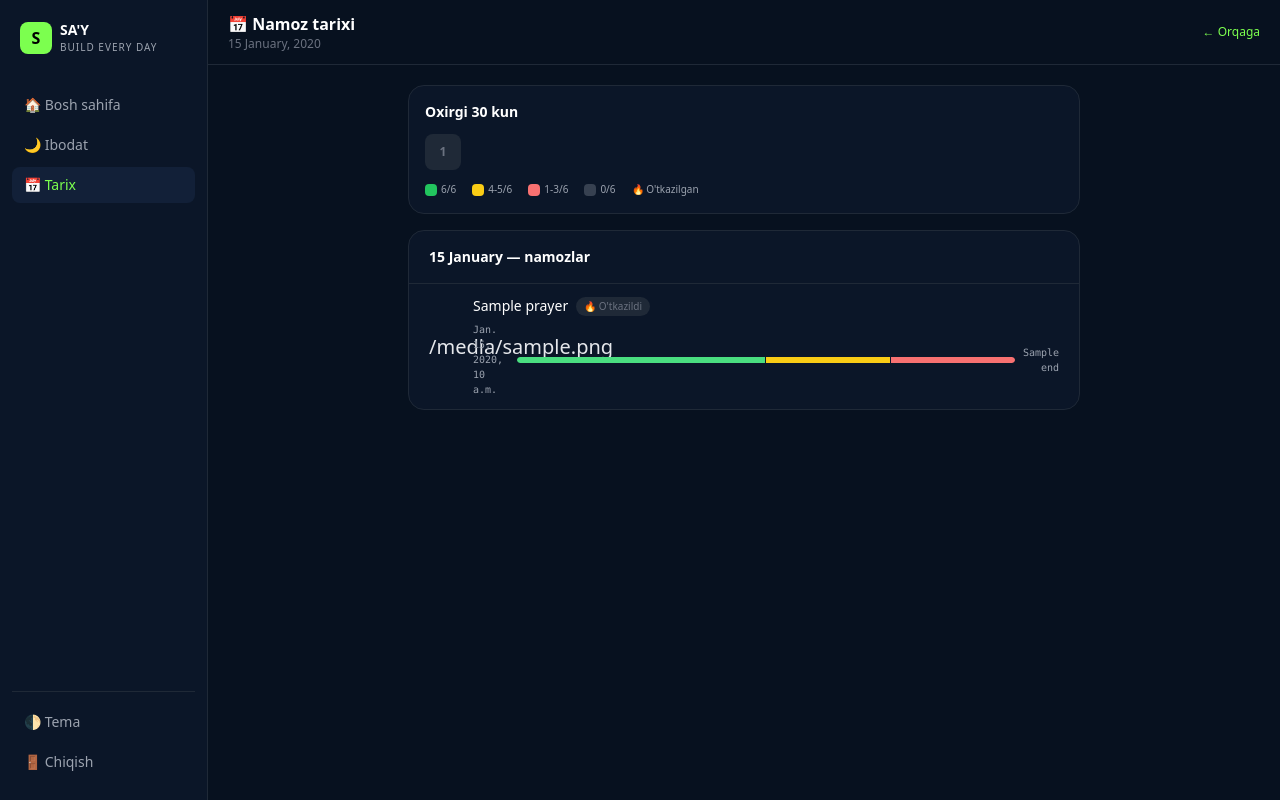
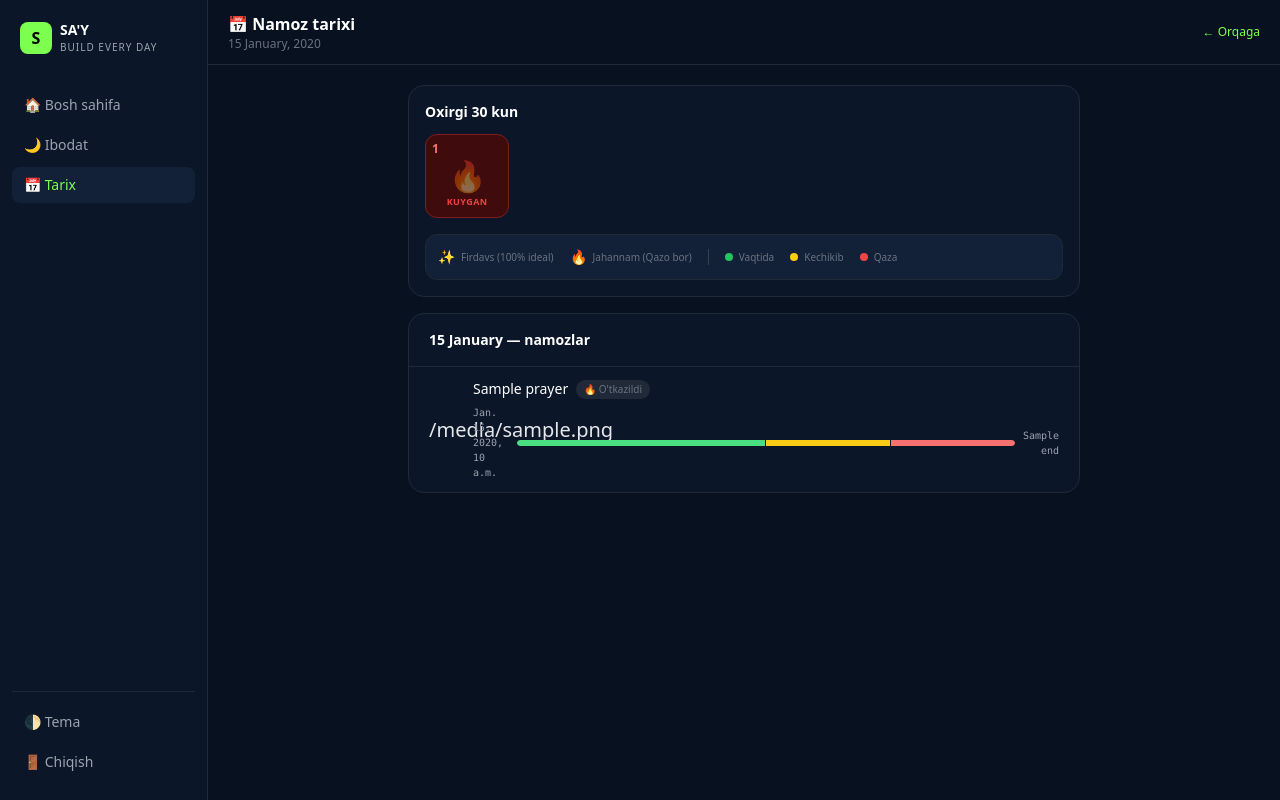
Before and after one commit to NazmiddinDeveloper/NazmIbadatProjectGrok, a Django app: template templates/ibodat/history.html in a window 1280 px wide. Run offline with Django 5.2, Linux system fonts and the light colour scheme; the template is opened without the code that fills it: most values are stand-ins (such as "Sample title", 1, 10 or a date in 2020); some libraries are stand-ins or nearby versions.

Commit message:
v1.2.0 Ibadat app more growed but do not full completed

```diff
--- a/dashboard/views.py
+++ b/dashboard/views.py
@@ -63,7 +63,8 @@ def home(request):
         'today':          today,
         'times_json':     times_json,
         'prayers_mini': prayers_mini,
-        'times_json':   times_json,
+        'next_prayer':    next_prayer,  # <--- MANA SHU QATORNI QO'SHING GEMINI 3.1PRO AISTUDIO
+
     }
     return render(request, 'dashboard/home.html', context)
 
--- a/templates/ibodat/history.html
+++ b/templates/ibodat/history.html
@@ -40,31 +40,94 @@
       <div class="max-w-2xl mx-auto space-y-4">
 
         <!-- 30 KUNLIK KALENDAR -->
+        <!-- 30 KUNLIK SUPER KALENDAR -->
         <div class="bg-white dark:bg-brand-surf rounded-2xl border border-gray-200 dark:border-gray-800 p-4">
           <h2 class="text-sm font-bold text-gray-900 dark:text-white mb-3">Oxirgi 30 kun</h2>
-          <div class="flex flex-wrap gap-1.5">
+
+          <div class="grid grid-cols-5 sm:grid-cols-7 gap-2">
             {% for day in calendar %}
             <a href="?date={{ day.date }}"
-              class="w-9 h-9 rounded-lg flex items-center justify-center text-xs font-bold transition relative
-              {% if day.selected %}ring-2 ring-green-500{% endif %}
-              {% if day.pct == 100 %}bg-green-500 text-white
-              {% elif day.pct >= 60 %}bg-yellow-400 text-white
-              {% elif day.pct > 0 %}bg-red-400 text-white
-              {% else %}bg-gray-100 dark:bg-gray-800 text-gray-500{% endif %}">
-              {{ day.day_num }}
-              {% if day.missed > 0 and day.pct < 100 %}
-              <span class="absolute -top-1 -right-1 text-[10px]">🔥</span>
-              {% endif %}
+               class="relative flex flex-col justify-between p-1.5 rounded-xl border transition-all aspect-square overflow-hidden
+               {% if day.selected %}ring-2 ring-green-500 scale-105 z-10{% endif %}
+               {% if day.status == 'ruined' %}
+                  bg-red-950/90 border-red-900
+               {% elif day.status == 'perfect' %}
+                  bg-gradient-to-br from-yellow-100 to-yellow-200 dark:from-yellow-900/40 dark:to-yellow-600/40 border-yellow-400 shadow-[0_0_15px_rgba(250,204,21,0.3)]
+               {% else %}
+                  {% if day.efficiency >= 80 %}bg-green-50 dark:bg-green-900/20 border-green-200 dark:border-green-800
+                  {% elif day.efficiency >= 50 %}bg-yellow-50 dark:bg-yellow-900/20 border-yellow-200 dark:border-yellow-800
+                  {% else %}bg-gray-50 dark:bg-brand-card border-gray-200 dark:border-gray-700{% endif %}
+               {% endif %}">
+
+               <!-- 🔥 Jahannam (Ruined) -->
+               {% if day.status == 'ruined' %}
+               <div class="absolute inset-0 flex items-center justify-center opacity-40 text-3xl">🔥</div>
+               <div class="relative z-10 flex justify-between w-full">
+                  <span class="text-xs font-bold text-red-400">{{ day.day_num }}</span>
+               </div>
+               <div class="relative z-10 text-center mt-auto">
+                  <span class="text-[9px] text-red-500 font-bold uppercase tracking-wider">Kuygan</span>
+               </div>
+
+               <!-- ✨ Firdavs (Perfect) -->
+               {% elif day.status == 'perfect' %}
+               <div class="absolute inset-0 flex items-center justify-center opacity-30 text-3xl">✨</div>
+               <div class="relative z-10 flex justify-between w-full">
+                  <span class="text-xs font-bold text-yellow-700 dark:text-yellow-400">{{ day.day_num }}</span>
+                  <span class="text-[10px]">🤲</span>
+               </div>
+               <div class="relative z-10 mt-auto">
+                  <div class="flex justify-between gap-0.5 mb-1">
+                     {% for dot in day.prayer_dots %}
+                     <div class="w-1.5 h-1.5 rounded-full bg-green-500 shadow-[0_0_5px_#22c55e]"></div>
+                     {% endfor %}
+                  </div>
+                  <div class="h-1 w-full bg-yellow-200 dark:bg-yellow-900/50 rounded-full overflow-hidden">
+                     <div class="h-full bg-yellow-500 rounded-full" style="width: 100%"></div>
+                  </div>
+               </div>
+
+               <!-- 📊 Normal -->
+               {% else %}
+               <div class="flex justify-between w-full">
+                  <span class="text-xs font-bold text-gray-700 dark:text-gray-300">{{ day.day_num }}</span>
+               </div>
+               <div class="mt-auto space-y-1.5">
+                  <!-- 5 ta namoz nuqtalari -->
+                  <div class="flex justify-between gap-0.5">
+                     {% for dot in day.prayer_dots %}
+                     <div class="w-1.5 h-1.5 rounded-full
+                        {% if dot == 'on_time' %}bg-green-500
+                        {% elif dot == 'late' %}bg-yellow-400
+                        {% elif dot == 'qaza' %}bg-red-500
+                        {% else %}bg-gray-300 dark:bg-gray-600{% endif %}">
+                     </div>
+                     {% endfor %}
+                  </div>
+                  <!-- Task progress bar -->
+                  <div class="h-1 w-full bg-gray-200 dark:bg-gray-700 rounded-full overflow-hidden">
+                     {% if day.total_tasks > 0 %}
+                     <div class="h-full rounded-full transition-all
+                        {% if day.task_pct >= 80 %}bg-green-500
+                        {% elif day.task_pct >= 50 %}bg-yellow-400
+                        {% else %}bg-red-500{% endif %}"
+                        style="width: {{ day.task_pct }}%"></div>
+                     {% endif %}
+                  </div>
+               </div>
+               {% endif %}
             </a>
             {% endfor %}
           </div>
-          <!-- Izoh -->
-          <div class="flex items-center gap-4 mt-3">
-            <span class="flex items-center gap-1 text-[10px] text-gray-400"><span class="w-3 h-3 rounded bg-green-500 inline-block"></span> 6/6</span>
-            <span class="flex items-center gap-1 text-[10px] text-gray-400"><span class="w-3 h-3 rounded bg-yellow-400 inline-block"></span> 4-5/6</span>
-            <span class="flex items-center gap-1 text-[10px] text-gray-400"><span class="w-3 h-3 rounded bg-red-400 inline-block"></span> 1-3/6</span>
-            <span class="flex items-center gap-1 text-[10px] text-gray-400"><span class="w-3 h-3 rounded bg-gray-200 dark:bg-gray-700 inline-block"></span> 0/6</span>
-            <span class="flex items-center gap-1 text-[10px] text-gray-400">🔥 O'tkazilgan</span>
+
+          <!-- Izoh (Legend) -->
+          <div class="flex flex-wrap items-center gap-4 mt-4 bg-gray-50 dark:bg-brand-card p-3 rounded-xl border border-gray-200 dark:border-gray-800">
+            <span class="flex items-center gap-1.5 text-[10px] text-gray-500 font-medium"><span class="text-sm">✨</span> Firdavs (100% ideal)</span>
+            <span class="flex items-center gap-1.5 text-[10px] text-gray-500 font-medium"><span class="text-sm">🔥</span> Jahannam (Qazo bor)</span>
+            <div class="w-px h-4 bg-gray-300 dark:bg-gray-700"></div>
+            <span class="flex items-center gap-1.5 text-[10px] text-gray-500 font-medium"><span class="w-2 h-2 rounded-full bg-green-500"></span> Vaqtida</span>
+            <span class="flex items-center gap-1.5 text-[10px] text-gray-500 font-medium"><span class="w-2 h-2 rounded-full bg-yellow-400"></span> Kechikib</span>
+            <span class="flex items-center gap-1.5 text-[10px] text-gray-500 font-medium"><span class="w-2 h-2 rounded-full bg-red-500"></span> Qaza</span>
           </div>
         </div>
 
```
Also changed, not shown: ibodat/views.py (+62 -16 lines), templates/dashboard/home.html (+1 -34 lines), db.sqlite3.
